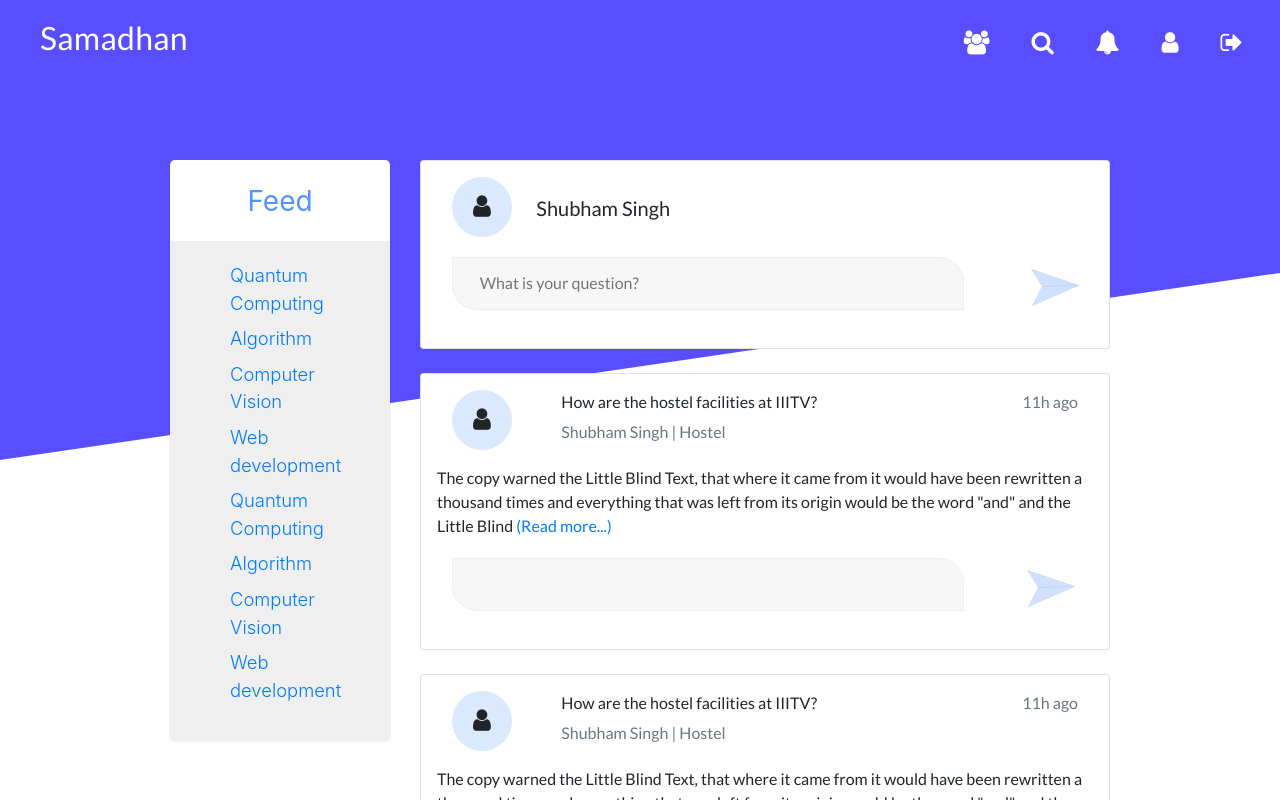
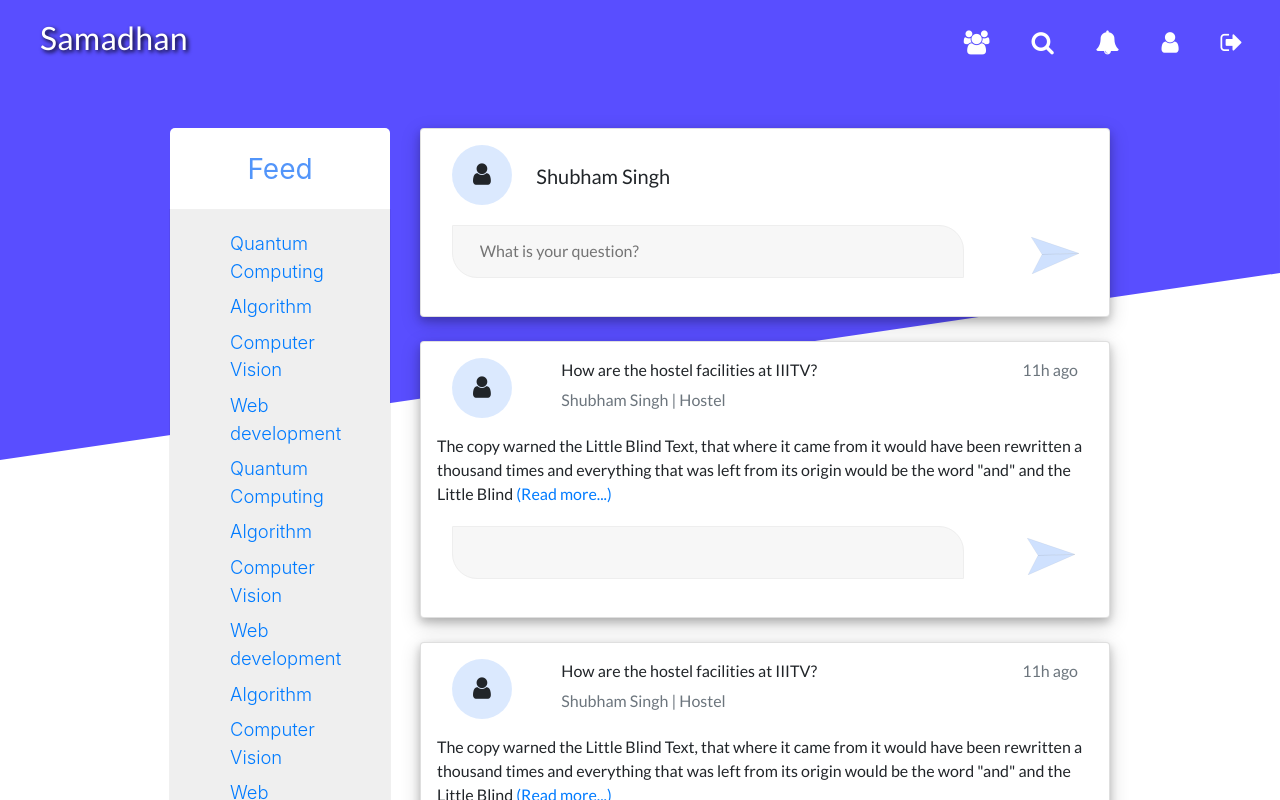
Before and after one commit to singhshubham98/Samadhan, a React (Create React App) app: page /home in a window 1280 px wide. Shown: the top 800 px of the page. Built offline with nearby package versions, Linux system fonts and the light colour scheme.

Commit message:
Home styling :art:

```diff
--- a/src/components/dashboard/home.js
+++ b/src/components/dashboard/home.js
@@ -19,6 +19,27 @@
                     <li className="mb-2">
                       <a href="#">Quantum Computing</a>
                     </li>
+                    <li className="mb-2">
+                      <a href="#">Algorithm </a>
+                    </li>
+                    <li className="mb-2">
+                      <a href="#">Computer Vision</a>
+                    </li>
+                    <li className="mb-2">
+                      <a href="#">Web development</a>
+                    </li>
+                    <li className="mb-2">
+                      <a href="#">Quantum Computing</a>
+                    </li>
+                    <li className="mb-2">
+                      <a href="#">Algorithm</a>
+                    </li>
+                    <li className="mb-2">
+                      <a href="#">Computer Vision</a>
+                    </li>
+                    <li className="mb-2">
+                      <a href="#">Web development</a>
+                    </li>{" "}
                     <li className="mb-2">
                       <a href="#">Algorithm </a>
                     </li>
--- a/src/css/Navbar.css
+++ b/src/css/Navbar.css
@@ -13,6 +13,7 @@
   color: white;
   font-size: 4vmin !important;
   text-align: center;
+  text-shadow: 2px 2px 4px #000000;
 }
 .navbarBrand:hover {
   color: white;
--- a/src/css/home.css
+++ b/src/css/home.css
@@ -1,10 +1,5 @@
-/* .fDiv {
-  clip-path: polygon(0 0, 100% 0, 100% 50%, 0% 90%);
-  background-color: rgba(89, 78, 255);
-} */
-
 .content-wrapper {
-  padding: 20vh 0 50px 0;
+  padding: 16vh 0 50px 0;
   background: url("../images/homebackground.svg");
   background-attachment: fixed;
   background-repeat: no-repeat;
@@ -83,6 +78,7 @@
 
 .card {
   padding: 2vmin;
+  box-shadow: 0 4px 8px 0 rgba(0, 0, 0, 0.2), 0 6px 20px 0 rgba(0, 0, 0, 0.19);
 }
 .logo {
   margin-top: 17px;
```
